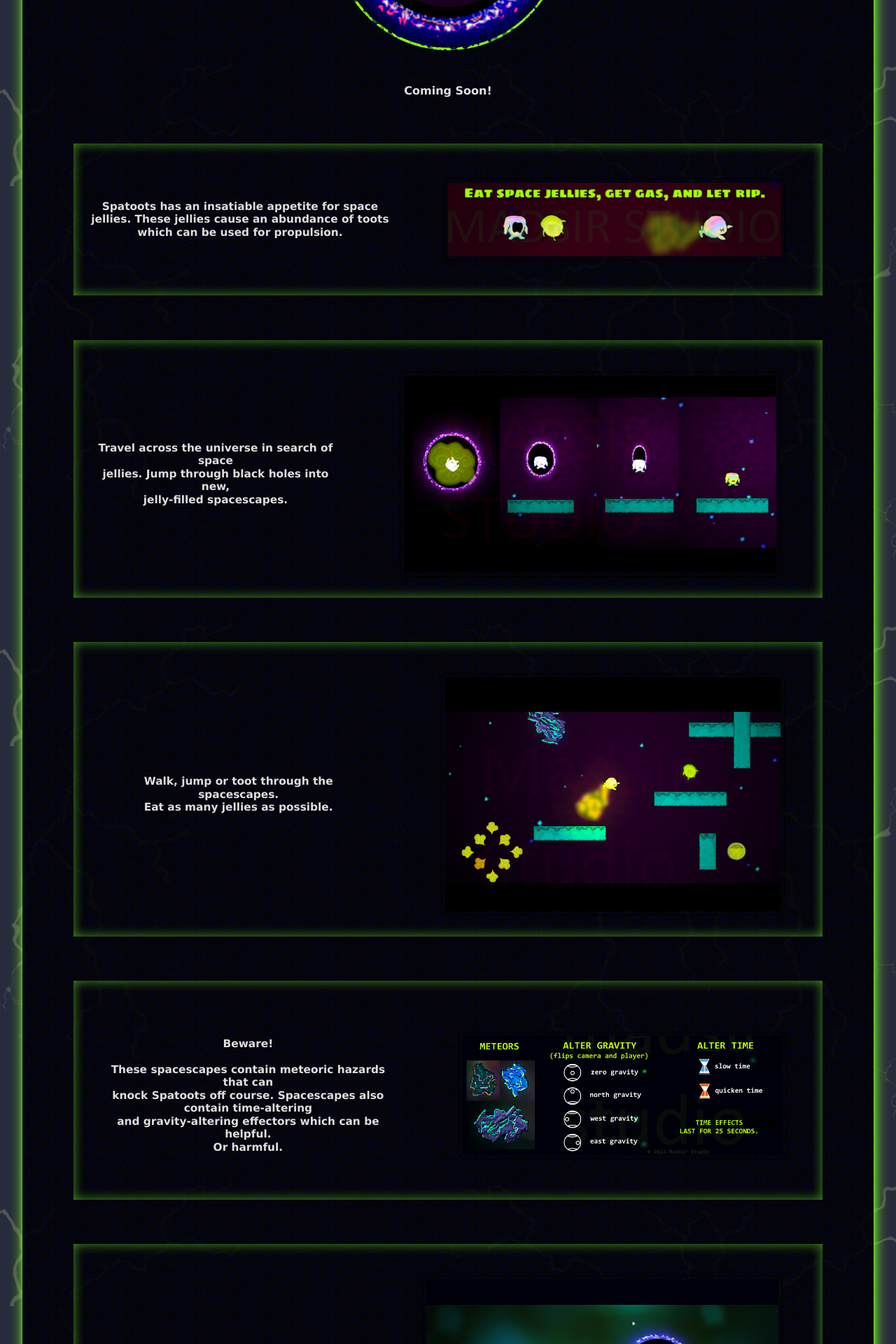
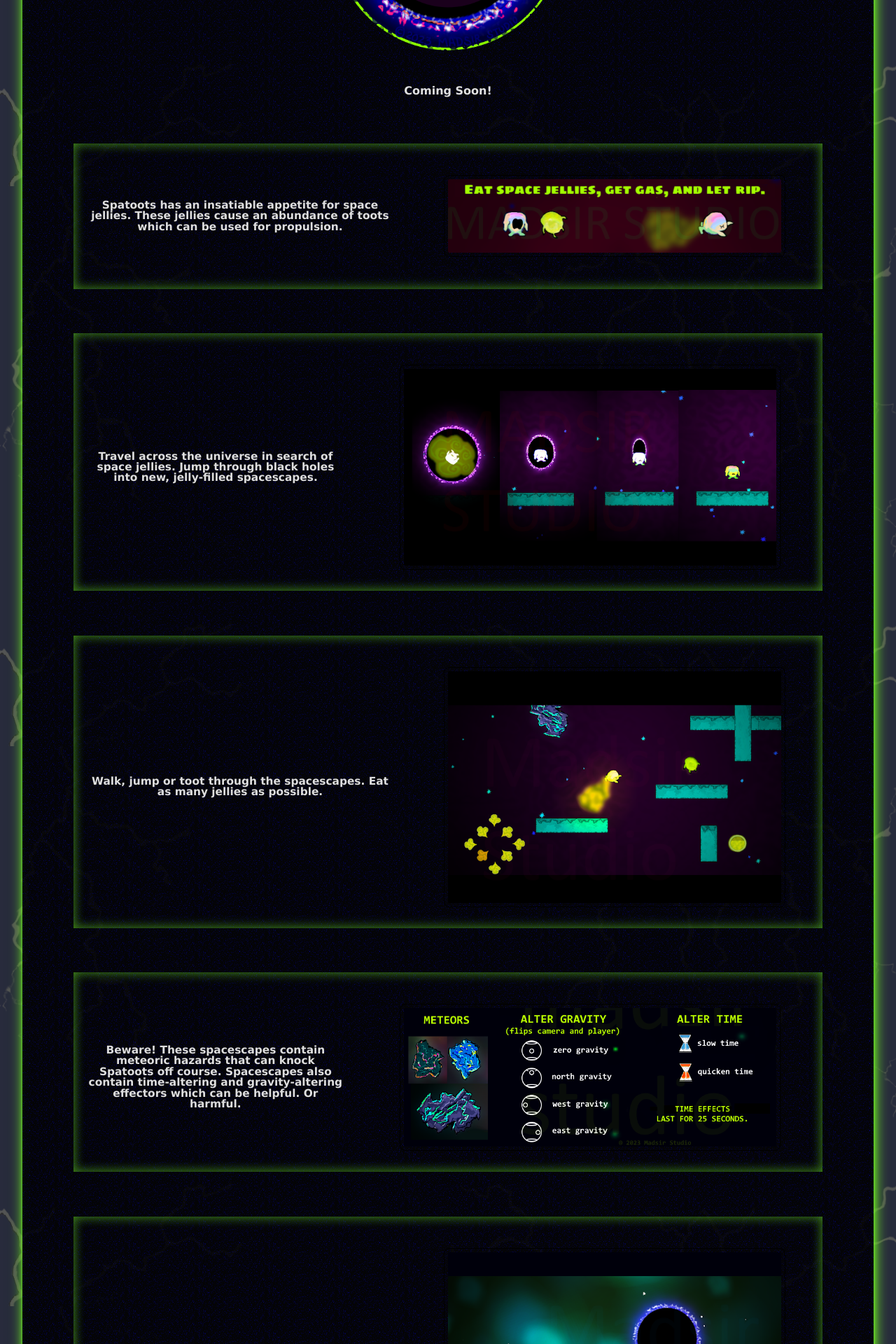
Before and after one commit to Madsir/madsirstudio.github.io, a Jekyll site: the page built from spacetoots/index.html, in a window 1280 px wide. Shown: the part 534-2454 px from the top of the page at 70% size. Built offline with Jekyll 4.4.1, drawn with Linux system fonts in a browser that asks for light colours; some of the changed text lies outside the part shown.

Commit message:
Update index.html

```diff
--- a/spacetoots/index.html
+++ b/spacetoots/index.html
@@ -107,13 +107,13 @@ p {
 }
 .fonter {
 width: 48%;
+line-height: 1.2em;
 }
 h6 {
 	margin-left: 5%;
 	margin-right: 5%;
   color: #DEDEDE;
   font-size: 1.2em;
-  line-height: 1.2em;
   text-align: center;
       font-family: Verdana, Arial, Tahoma, Serif;
 }
@@ -137,20 +137,22 @@ h6 {
 			  <br><div class="around"><br><br><br>
 				  <div class="center">
 					  <div class="fonter">
-		<h6>Travel across the universe in search of space<br>jellies. Jump through black holes into new,<br>jelly-filled spacescapes.</h6></div><br><br>
+		<h6>Travel across the universe in search of space jellies. Jump through black holes into new, jelly-filled spacescapes.</h6></div><br><br>
 	<a href="/Assets/spacescape.png"><img src="/Assets/spacescape.png" alt="spacehole" style="width:80%;display:block;margin-left:auto;margin-right:auto"></a><br></div>
 
 		  <br><br>
 	  </div>
 			  <br><div class="around"><br><br><br>
 				  <div class="center">
-				  <h6>Walk, jump or toot through the spacescapes.<br>Eat as many jellies as possible.</h6><br><br>
+					  <div class="fonter">
+				  <h6>Walk, jump or toot through the spacescapes. Eat as many jellies as possible.</h6></div><br><br>
 	<a href="/Assets/spacescape2.png"><img src="/Assets/spacescape2.png" alt="walk, jump, toot, eat jellies." style="width:80%;display:block;margin-left:auto;margin-right:auto"></a><br></div>
 				  		  <br><br>
 	  </div>
 		  <br><div class="around"><br><br><br>
 			  <div class="center">
-      <h6>Beware!<br><br>These spacescapes contain meteoric hazards that can<br>knock Spatoots off course. Spacescapes also contain time-altering<br>and gravity-altering effectors which can be helpful.<br>Or harmful.</h6><br>
+				  <div class="fonter">
+      <h6>Beware! These spacescapes contain meteoric hazards that can knock Spatoots off course. Spacescapes also contain time-altering and gravity-altering effectors which can be helpful. Or harmful.</h6></div>
 		  			<br><br>
 	<a href="/Assets/timegravTootsrMadsirStudio.png"><img src="/Assets/timegravTootsrMadsirStudio.png" alt="space toots hazards" style="width:80%;display:block;margin-left:auto;margin-right:auto"></a><br></div>
 
@@ -158,21 +160,24 @@ h6 {
 	  </div>
 					  <br><div class="around"><br><br><br>
 	<div class="center">
-		<h6>Each spacescape contains a black hole.<br>Jump through it to end the level and<br> head into the next spacescape.</h6>
+		<div class="fonter">
+		<h6>Each spacescape contains a black hole. Jump through it to end the level and head into the next spacescape.</h6></div>
 		<br><br>
 	<a href="/Assets/spacescape1.png"><img src="/Assets/spacescape1.png" alt="spacehole2" style="width:80%;display:block;margin-left:auto;margin-right:auto"></a><br></div>
 		  <br><br>
 	  </div>
 		  <br><div class="around"><br><br><br>
 		 <div class="center">
-		  <h6>Features four spacescape levels.<br>Completing a level unlocks the next.<br>Completeing all four levels unlocks the<br>Space Toots Generator.</h6>
+			 <div class="fonter">
+		  <h6>Features four spacescape levels. Completing a level unlocks the next. Completeing all four levels unlocks the Space Toots Generator.</h6></div>
 		  	<br><br>
 		  	<a href="/Assets/TootLevels.png"><img src="/Assets/TootLevels.png" alt="levels" style="width:80%;display:block;margin-left:auto;margin-right:auto"></a></div>
 			  <br><br>
 	  </div>
 		  <br><div class="around"><br><br><br>
 			  <div class="center">
-			 <h6>Enter any number with seven digits or less<br>as the seed for the Space Toots Generator<br>to generate a unique and new spacescape to explore.<br>This generator is capable of generating<br>thousands of unique spacescapes.</h6>
+			 <div class="fonter">
+			 <h6>Enter any number with seven digits or less >as the seed for the Space Toots Generator to generate a unique and new spacescape to explore. This generator is capable of generating thousands of unique spacescapes.</h6></div>
 		  <br>
 		<br>
 		<a href="/Assets/generatortoots.png"><img src="/Assets/generatortoots.png" alt="space toots generator" style="width:70%;display:block;margin-left:auto;margin-right:auto"></a></div>
```
